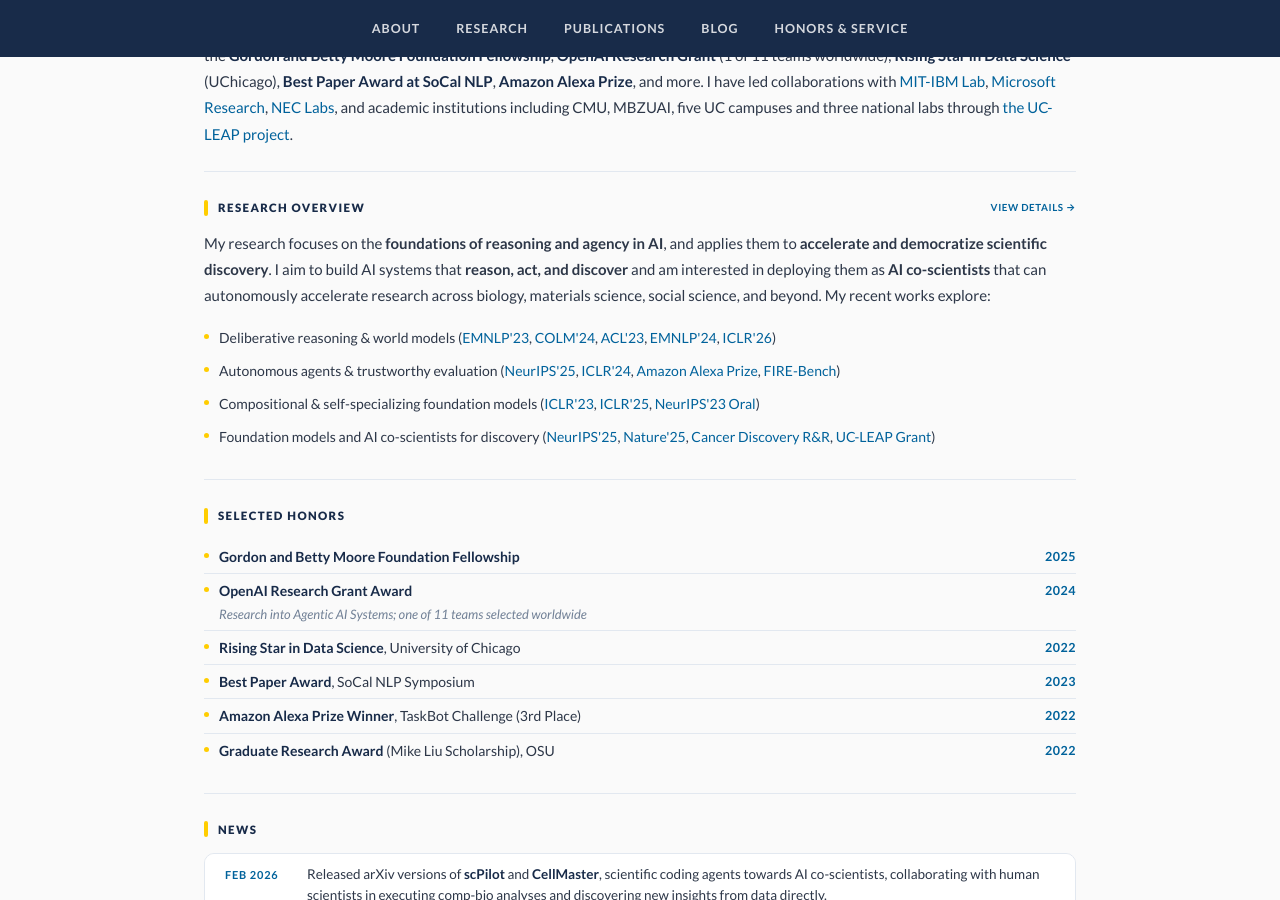
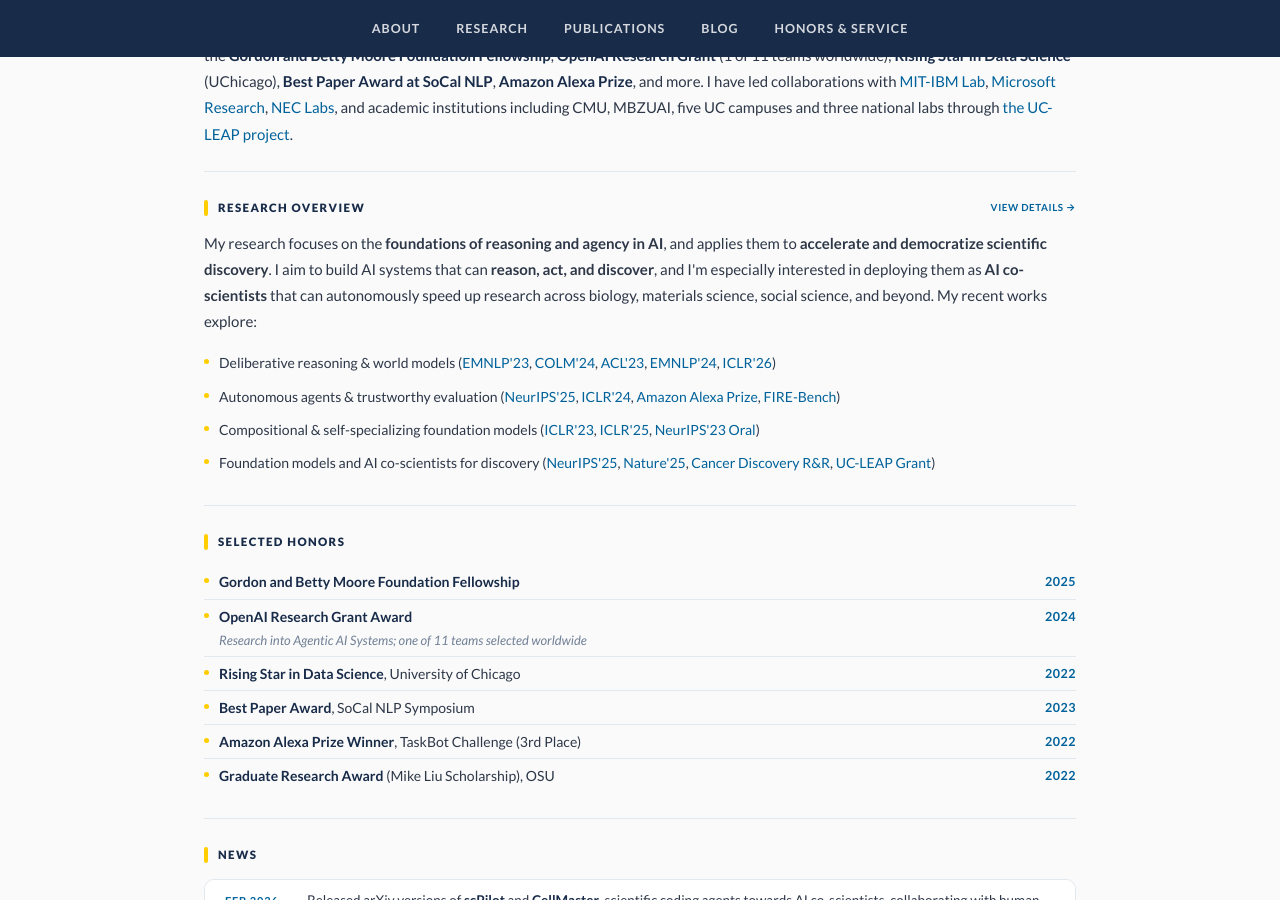
Before and after one commit to zhenwang9102/zhenwang9102.github.io, a Jekyll site: the page built from _posts/2019-06-02-venue.markdown, in a window 1280 px wide and 900 px high, scrolled down 335 px. Built offline with Jekyll 4.4.1, drawn with Linux system fonts in a browser that asks for light colours.

Commit message:
Refine research description in default.html
Updated the phrasing for clarity and improved readability.

```diff
--- a/_layouts/default.html
+++ b/_layouts/default.html
@@ -424,7 +424,7 @@
       </h2>
 
       <p>
-        My research focuses on the <strong>foundations of reasoning and agency in AI</strong>, and applies them to <strong>accelerate and democratize scientific discovery</strong>. I aim to build AI systems that <strong>reason, act, and discover</strong> and am interested in deploying them as <strong>AI co-scientists</strong> that can autonomously accelerate research across biology, materials science, social science, and beyond. My recent works explore:
+        My research focuses on the <strong>foundations of reasoning and agency in AI</strong>, and applies them to <strong>accelerate and democratize scientific discovery</strong>. I aim to build AI systems that can <strong>reason, act, and discover</strong>, and I'm especially interested in deploying them as <strong>AI co-scientists</strong> that can autonomously speed up research across biology, materials science, social science, and beyond. My recent works explore:
       </p>
       <ul>
         <li>Deliberative reasoning & world models (<a href="https://arxiv.org/abs/2305.14992">EMNLP'23</a>, <a href="https://arxiv.org/abs/2404.05221">COLM'24</a>, <a href="https://arxiv.org/abs/2210.01293">ACL'23</a>, <a href="https://arxiv.org/abs/2411.08733">EMNLP'24</a>, <a href="https://openreview.net/pdf?id=pEJAja73dk">ICLR'26</a>)</li>
```
